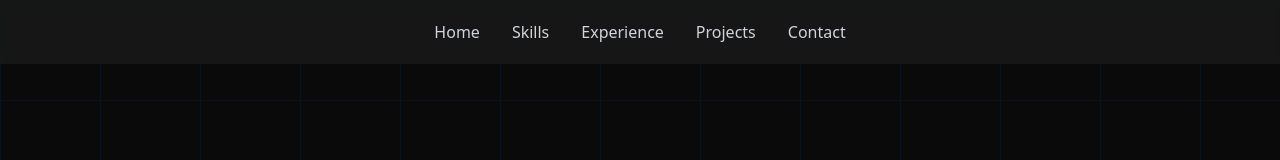
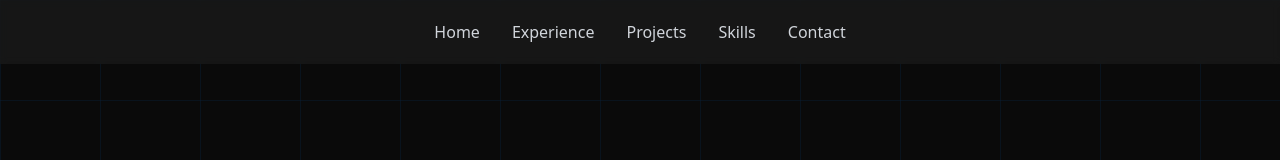
Before and after one commit to KaviV23/kaviv23.github.io, a React (Vite) app: page / in a window 1280 px wide. Shown: the top 160 px of the page. Built offline with nearby package versions, Linux system fonts and the light colour scheme.

Commit message:
Change order of sections

```diff
--- a/src/App.tsx
+++ b/src/App.tsx
@@ -21,9 +21,9 @@ function App() {
         <Navbar />
         <main className="container mx-auto px-4">
           <Hero />
-          <Skills />
           <Experience />
           <Projects />
+          <Skills />
           <Contact />
         </main>
       </div>
--- a/src/components/NavBar.tsx
+++ b/src/components/NavBar.tsx
@@ -2,9 +2,9 @@ import { Link } from 'react-scroll';
 
 const navLinks = [
   { to: 'home', label: 'Home' },
-  { to: 'skills', label: 'Skills' },
   { to: 'experience', label: 'Experience' },
   { to: 'projects', label: 'Projects' },
+  { to: 'skills', label: 'Skills' },
   { to: 'contact', label: 'Contact' },
 ];
 
```
